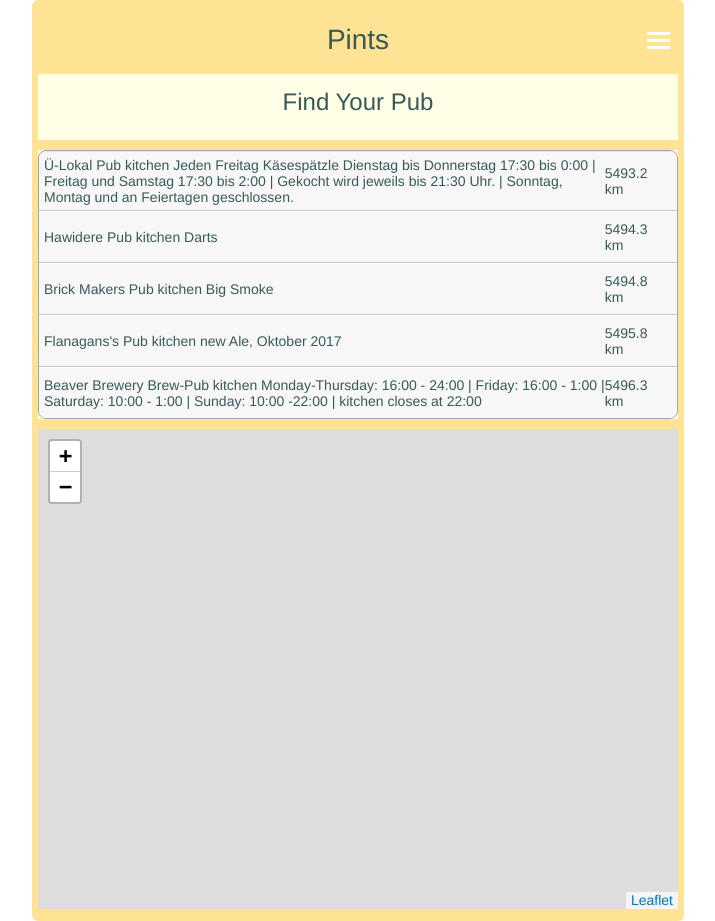
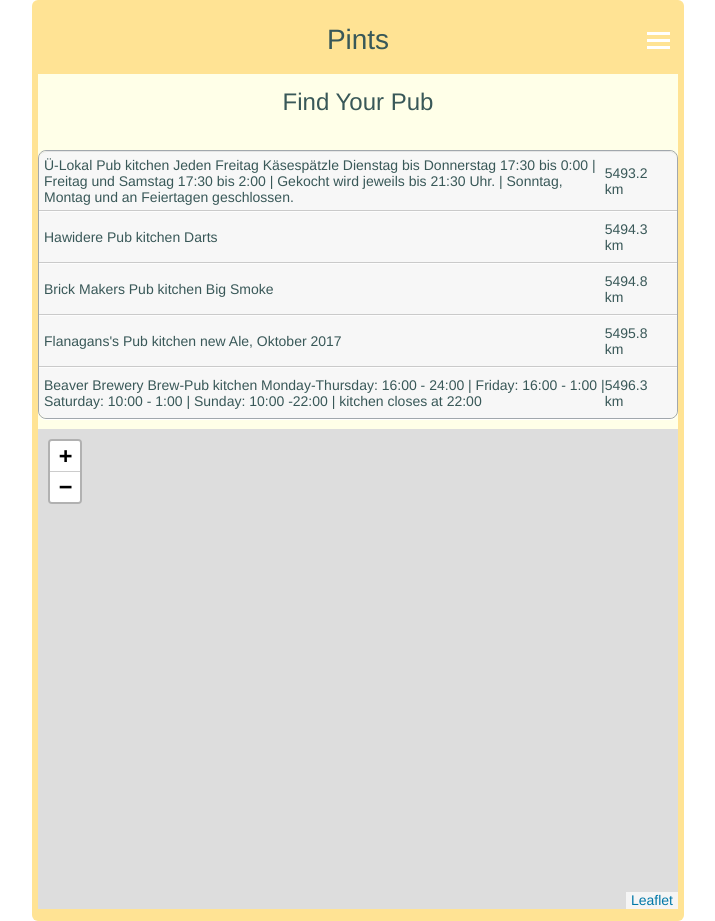
Before and after one commit to richardtraindl/pints, a Jekyll site: the page built from pints/index.html, in a window 1280 px wide. Shown: the whole page, without its empty margins (282-997 px from the left). Built offline with Jekyll 4.4.1, drawn with Linux system fonts in a browser that asks for light colours.

Commit message:
Update index.html

```diff
--- a/pints/index.html
+++ b/pints/index.html
@@ -9,17 +9,17 @@ id: index
 
       <div class="small-gap"></div>
 
-      <section id="msg" style="width: 30px;">
+      <section id="msg">
         <!-- Wird dynamisch befüllt -->
       </section>
 
-      <div class="small-gap" style="background-color: #FFE394;"></div>
+      <div class="small-gap"></div>
 
       <section id="pub-list">
         <!-- Wird dynamisch befüllt -->
       </section>
 
-      <div class="small-gap" style="background-color: #FFE394;"></div>
+      <div class="small-gap"></div>
 
       <section id="mapid" style="width: 640px; height: 480px;">
         <!-- Wird dynamisch befüllt -->
```
